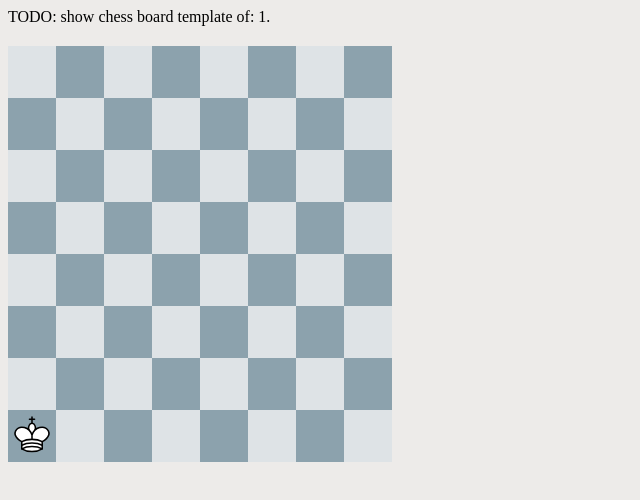
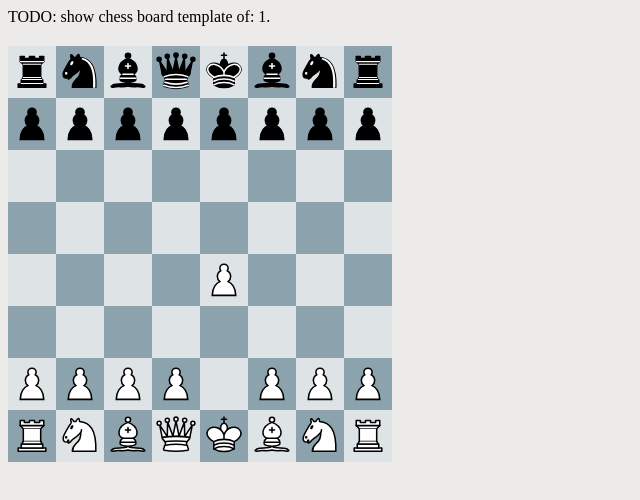
Before and after one commit to emran-iths/lab3-iths-chess, a Next.js app: page /templates/1 in a window 1280 px wide. Shown: the top 500 px of the page, without its empty margins (0-640 px from the left). Built offline with nearby package versions, Linux system fonts and the light colour scheme.

Commit message:
type-stricting and cleanups. and testing moves-to-state method on templates with hardcoded moves

```diff
--- a/app/MovesToState.tsx
+++ b/app/MovesToState.tsx
@@ -1,6 +1,6 @@
 import initial_state from "./InitialState";
 
-const movesToState = (moves) => {
+const movesToState = (moves: string) => {
   //make a copy since we do not want to modify the original state
   let state = JSON.parse(JSON.stringify(initial_state));
 
--- a/app/components/GameController.tsx
+++ b/app/components/GameController.tsx
@@ -25,9 +25,7 @@ const listenToGame = (gameId: any, callback: any) => {
   gameListeners[gameId].add(callback);
 };
 
-const GameController = (props) => {
-  //return <>l{props.gameId}</>
-
+const GameController = (props: any) => {
   const [log, setLog] = useState([]);
 
   useEffect(() => {
--- a/app/components/Mover.tsx
+++ b/app/components/Mover.tsx
@@ -1,7 +1,8 @@
 import { useState, useEffect } from "react";
 
-const Mover = ({ gameId }) => {
+const Mover = (props: any) => {
   const [move, setMove] = useState("");
+  const gameId = props.gameId;
 
   return (
     <>
--- a/pages/game/index.tsx
+++ b/pages/game/index.tsx
@@ -5,6 +5,7 @@ import GameController from "../../app/components/GameController";
 
 export default function Home() {
   const searchParams = useSearchParams();
-  const gameId = searchParams.get("id");
+  let gameId: any = "";
+  if (searchParams) gameId = searchParams.get("id");
   return <GameController gameId={gameId} />;
 }
--- a/pages/templates/[slug].js
+++ b/pages/templates/[slug].js
@@ -1,10 +1,12 @@
 import React from "react";
 import ChessBoard from "../../app/components/ChessBoard";
+import movesToState from "../../app/MovesToState";
+
 const Post = ({ slug }) => {
   return (
     <div>
       TODO: show chess board template of: {slug}.{" "}
-      <ChessBoard onClickSquare={() => {}} state={{ a1: "w-king" }} />
+      <ChessBoard onClickSquare={() => {}} state={movesToState("e2e4")} />
     </div>
   );
 };
```
